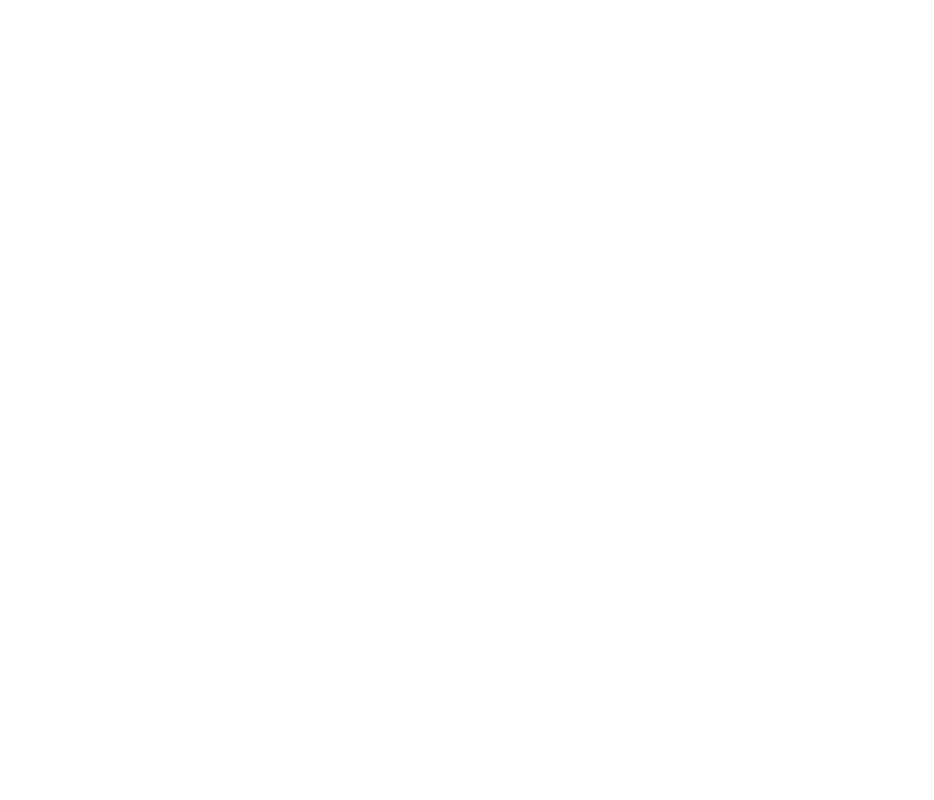
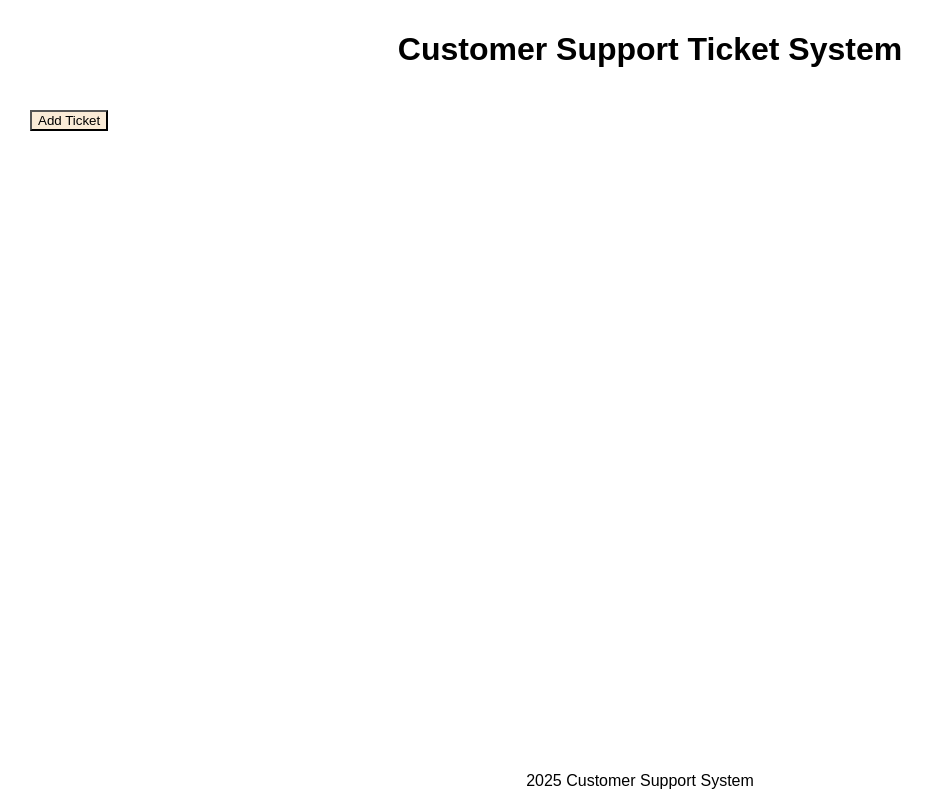
Before and after one commit to afait/Coding_Challenge_14, a plain HTML site: page index.html in a window 1280 px wide. Shown: the whole page, without its empty margins (0-934 px from the left). Drawn offline with Linux system fonts and the light colour scheme.

Commit message:
Task 1 - Base Structure Created

```diff
--- a/index.html
+++ b/index.html
@@ -3,9 +3,72 @@
 <head>
     <meta charset="UTF-8">
     <meta name="viewport" content="width=device-width, initial-scale=1.0">
-    <title>Document</title>
+    <title>Customer Support Ticket System</title>
+    <style>
+        .ticket-card {
+            padding: 15px;
+            margin: 15px;
+            border-radius: 10px;
+            display: inline-block;
+        }
+        .high-priority {
+            border: 3px solid salmon;
+            background-color: blue;
+        }
+        .other-priority {
+            border: 3px solid brown;
+            background-color: lightblue;
+        }
+        header {
+            width: 100%;
+            padding: 10px;
+        }
+        header, footer {
+            text-align: center;
+            align-content: center;
+            background-color: rgb(red, green, blue);
+        }
+        footer{
+            position: fixed;
+            bottom: 0;
+            left: 0;
+            width: 100%;
+        }
+        footer p {
+            margin-bottom: 10px;
+        }
+        body {
+            font-family: Arial, Helvetica, sans-serif;
+            margin: 0;
+            padding-bottom: 50px;
+        }
+        main{
+            padding: 10px;
+        }
+        .resolve-btn, .save-btn, nput[type="text"] {
+            width: 100px
+        }
+        #addTicketBtn{
+            background-color: antiquewhite;
+            margin-left: 20px
+        };
+
+    </style>
 </head>
 <body>
+    <header>
+        <h1>Customer Support Ticket System</h1>
+    </header>
+    <main>
+        <div id="ticketContainer">
+
+        </div>
+        <div> <button id="addTicketBtn">Add Ticket</button>
+        </div>
+    </main>
+    <footer>
+        <p>2025 Customer Support System</p>
+    </footer>
     <script src="cc_14.js"></script>
 </body>
 </html>
```
